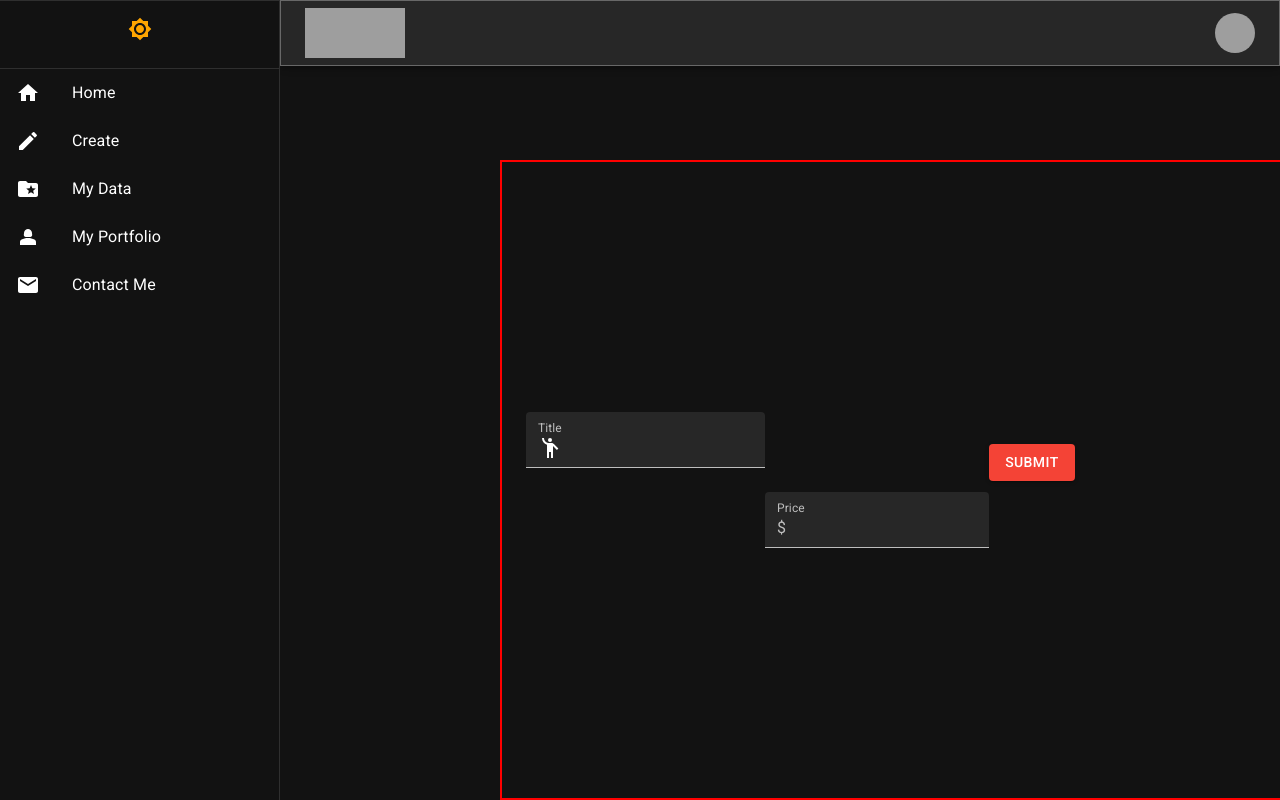
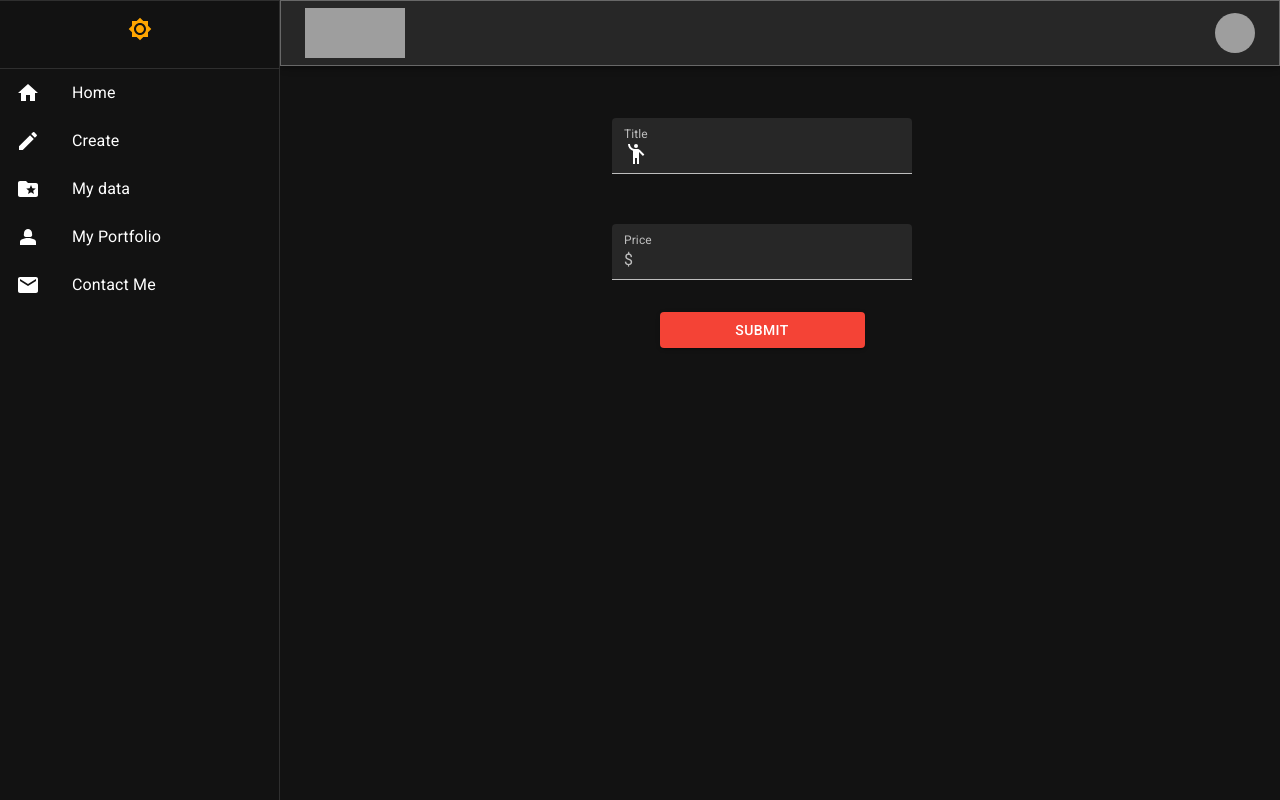
Before and after one commit to ShehabMm/Firebase-authentication-JSON--redux-based-project-by-react, a React (Create React App) app in the folder my-app/: page /Create in a window 1280 px wide. Built offline with nearby package versions, Linux system fonts and the light colour scheme; grey boxes are pictures that could not be loaded.

Commit message:
finished json and firebase

```diff
--- a/my-app/src/components/DrawerConstant.js
+++ b/my-app/src/components/DrawerConstant.js
@@ -36,6 +36,11 @@ const Drawerr = ({
   const dispatch = useDispatch();
   // @ts-ignore
   const { myTheme } = useSelector((state) => state.counter);
+  const myList = [
+    { text: "Home", icon: <Home />, path: "/", id: 1 },
+    { text: "Create", icon: <ModeEdit />, path: "/create", id: 2 },
+    { text: "My data", icon: <FolderSpecialIcon />, path: "/mydata", id: 3 },
+  ];
 
   return (
     <Box>
@@ -60,7 +65,7 @@ const Drawerr = ({
       >
         <Divider />
 
-        <List>
+        <List >
           <ListItem
             disablePadding
             sx={{ display: "flex", justifyContent: "center", mb: "19px" }}
@@ -85,65 +90,27 @@ const Drawerr = ({
           </ListItem>
           <Divider />
 
-          <ListItem
+          {myList.map((item) => {
+            return (
+              <ListItem key={item.text}
                 disablePadding
                 sx={{
                   bgcolor:
-                currentLocation.pathname === "/"
+                    currentLocation.pathname === item.path
                       ? theme.palette.error.light
                       : null,
                 }}
                 onClick={() => {
-              navigate("/");
+                  navigate(item.path);
                 }}
               >
                 <ListItemButton>
-              <ListItemIcon>
-                <Home />
-              </ListItemIcon>
-              <ListItemText primary="Home" />
+                  <ListItemIcon>{item.icon}</ListItemIcon>
+                  <ListItemText primary={item.text} />
                 </ListItemButton>
               </ListItem>
-
-          <ListItem
-            disablePadding
-            sx={{
-              bgcolor:
-                currentLocation.pathname === "/create"
-                  ? theme.palette.error.light
-                  : null,
-            }}
-            onClick={() => {
-              navigate("/create");
-            }}
-          >
-            <ListItemButton>
-              <ListItemIcon>
-                <ModeEdit />
-              </ListItemIcon>
-              <ListItemText primary="Create" />
-            </ListItemButton>
-          </ListItem>
-
-          <ListItem
-            sx={{
-              bgcolor:
-                currentLocation.pathname === "/mydata"
-                  ? theme.palette.error.light
-                  : null,
-            }}
-            disablePadding
-            onClick={() => {
-              navigate("/mydata");
-            }}
-          >
-            <ListItemButton>
-              <ListItemIcon>
-                <FolderSpecialIcon />
-              </ListItemIcon>
-              <ListItemText primary="My Data" />
-            </ListItemButton>
-          </ListItem>
+            );
+          })}
 
           <ListItem
             disablePadding
--- a/my-app/src/components/myData.js
+++ b/my-app/src/components/myData.js
@@ -72,7 +72,7 @@ const MyData = () => {
           position: "relative",
           height: "70px",
           alignItems: "center",
-          background: "rgba(4, 216, 65, 0.41)",
+          background: "rgba(280, 50, 65, 0.41)",
           boxShadow: "0 8px 32px 0 rgba( 31, 38, 135, 0.37 )",
           backdropFilter: "blur( 4px )",
           borderRadius: "10px",
--- a/my-app/src/create/create.css
+++ b/my-app/src/create/create.css
@@ -155,65 +155,53 @@ textarea:focus, .gooooput:focus {
 
 
 
-.create-app{
-width: 100% ;
+.create-app {
+  position: fixed !important;
+  width: 500px;
+  top: -100px !important;
+  left: 40%;
+  transform: translateX"(" 50%")";
+  margin-left: auto !important;
+  margin-right: auto !important;
+  overflow: hidden;
   display: flex;
-flex-direction: column;
-justify-content: center;
-align-items: center;
-align-content: center;
-border: 2px solid red;
-position: fixed;
-left:500px;
+  flex-direction: column !important;
+  justify-content: center !important;
+  align-items: center !important;
+  align-content: center !important;
   height: 80vh;
 
 }
 
 
-/* @media (max-width:770px){
+@media (max-width:700px) {
 
 
-  .create-app{
-min-width:20%;
+  .create-app {
+    width: 300px;
+
+    left: 50%;
     margin-right: auto;
     margin-left: auto;
     align-items: center;
     justify-content: center;
     align-content: center;
-
-  }
-
-}
-
-@media (max-width:600px){
-
-
-  .create-app{
-position: fixed !important;
-min-width:20%;
-left:20px !important;
-margin-right: 200px;
-align-items: center;
-justify-content: center;
-align-content: center;
-
   }
 
 }
 
 
-@media (max-width:3800px){
+
+@media (max-width:600px) {
 
 
-  .create-app{
-position: fixed !important;
-min-width:10%;
-left:0 !important;
-margin-right: 200px;
+  .create-app {
+    width: 300px !important;
+        position: relative !important;
+    left:0 !important  ;
     align-items: center;
     justify-content: center;
     align-content: center;
+  }
 
 }
-
-} */
--- a/my-app/src/create/create.js
+++ b/my-app/src/create/create.js
@@ -1,4 +1,4 @@
-import { Button, Container, InputAdornment, TextField } from "@mui/material";
+import { Box, Button, Container, InputAdornment, TextField } from "@mui/material";
 import React, { useState } from "react";
 import EmojiPeople from "@mui/icons-material/EmojiPeople";
 import Drawerr from "../components/DrawerConstant";
@@ -13,21 +13,21 @@ const Create = () => {
   const [permanentOrtemp, setpermanentOrtemp] = useState("permanent");
 
   return (
-    <>
+    <div>
       <div>
-        <Drawerr noneOrblock={noneOrblock} permanentOrtemp={permanentOrtemp} setnoneOrblock={setnoneOrblock} setpermanentOrtemp={setpermanentOrtemp}                />
-      <Appbarr drawerWidth={280} setnoneOrblock={setnoneOrblock} setpermanentOrtemp={setpermanentOrtemp}/>
+        <Drawerr noneOrblock={noneOrblock} permanentOrtemp={permanentOrtemp} setnoneOrblock={setnoneOrblock} setpermanentOrtemp={setpermanentOrtemp} />
+        <Appbarr drawerWidth={280} setnoneOrblock={setnoneOrblock} setpermanentOrtemp={setpermanentOrtemp} />
 
       </div>
 
-      <Container
-      className="create-app"
-        component="main"
-        sx={{
-          top:"20%",
-        }}
+      <Box
+        className="create-app"
+        component="form"
+
       >
         <TextField
+                  sx={{ mt: "50px", width:"300px" }}
+
           autoComplete="off"
           onChange={(eo) => {
             settitle(eo.target.value);
@@ -50,7 +50,7 @@ const Create = () => {
           }}
           label="Price"
           variant="filled"
-          sx={{ mt: "80px" }}
+          sx={{ mt: "50px", width:"300px" }}
           InputProps={{
             startAdornment: <InputAdornment position="start">$</InputAdornment>,
           }}
@@ -74,8 +74,8 @@ const Create = () => {
         </Button>
         <br />
 
-      </Container>
-    </>
+      </Box>
+    </div>
   );
 };
 
```
Lines whose indentation alone changed are shown as unchanged.
